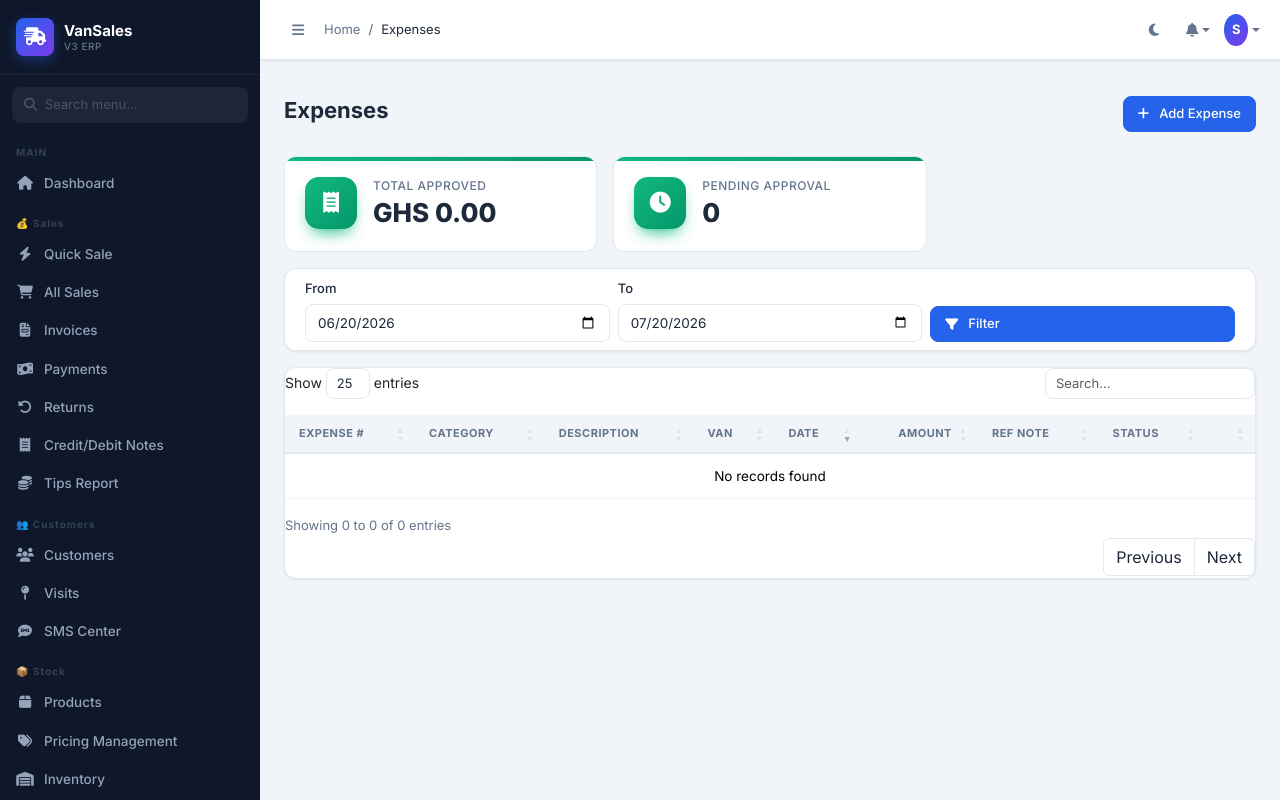
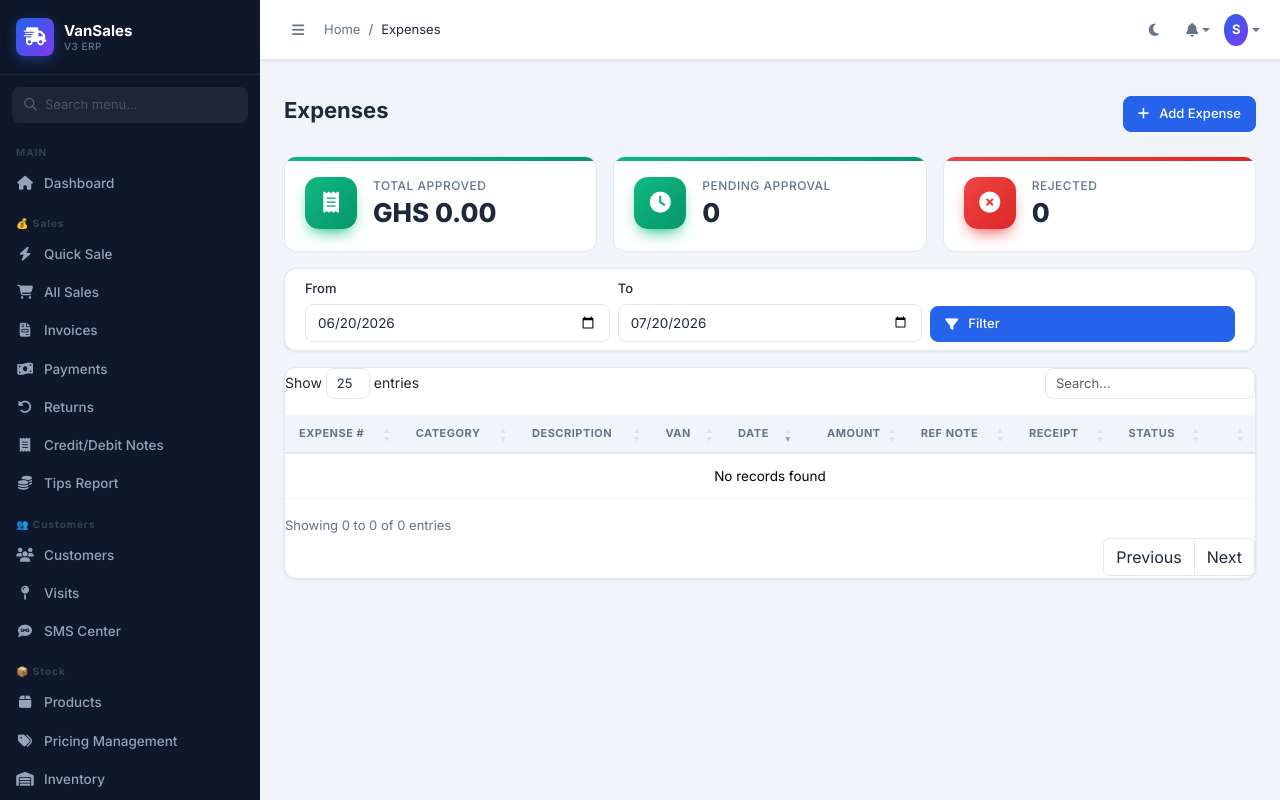
Before and after one commit to itmhikizaro08-hub/van-sale-v3, a Flask app: page /expenses/ in a window 1280 px wide. Run offline with Flask 3, Linux system fonts and the light colour scheme; a user stored in the database is signed in; data comes from the database, SQL or seed files in the repository; data that the repository does not hold is empty; some libraries are stand-ins or nearby versions.

Commit message:
Upgrade Expenses: add reject, wire up receipt photo upload
Added the missing reject() route - Expense's status column already
documented 'rejected' as a valid value in its own comment, but nothing
in the app ever set it, so an approver could only ever approve an
expense, never reject one. Also added a guard against double-processing
an already-approved/rejected expense on both approve() and reject().

Wired up the receipt_image field using the app's existing upload
helper (services/uploads.py's save_upload(), the same pattern already
used for company logo/avatar uploads) - the model field existed but
nothing ever read or wrote it, so a receipt photo could never actually
be attached to an expense despite the field being right there.

Also added a Rejected stat card and a Receipt column/link to the list
page.

Co-Authored-By: Claude Sonnet 5 <noreply@anthropic.com>

```diff
--- a/routes/expenses.py
+++ b/routes/expenses.py
@@ -5,6 +5,7 @@ from app import db
 from models.notification import Expense
 from models.van import Van
 from services.sequence import next_expense_number
+from services.uploads import save_upload
 
 expenses_bp = Blueprint('expenses', __name__)
 
@@ -31,9 +32,10 @@ def index():
 
     total_approved = round(sum(e.amount for e in expenses if e.status == 'approved'), 2)
     pending_count = sum(1 for e in expenses if e.status == 'pending')
+    rejected_count = sum(1 for e in expenses if e.status == 'rejected')
 
     return render_template('expenses/index.html', expenses=expenses, total=total_approved,
-        pending_count=pending_count, start=start, end=end)
+        pending_count=pending_count, rejected_count=rejected_count, start=start, end=end)
 
 
 @expenses_bp.route('/add', methods=['GET', 'POST'])
@@ -45,6 +47,7 @@ def add():
 
     vans = Van.query.filter_by(status='active').all()
     if request.method == 'POST':
+        receipt_path = save_upload(request.files.get('receipt_image'), 'receipts')
         expense = Expense(
             expense_number=next_expense_number(),
             category=request.form['category'],
@@ -52,6 +55,7 @@ def add():
             amount=float(request.form.get('amount') or 0),
             van_id=request.form.get('van_id') or None,
             reference_note=request.form.get('reference_note'),
+            receipt_image=receipt_path,
             created_by_id=current_user.id
         )
         db.session.add(expense)
@@ -67,7 +71,23 @@ def approve(expense_id):
     if not current_user.can_approve_module('expenses'):
         return jsonify({'error': 'Permission denied'}), 403
     expense = Expense.query.get_or_404(expense_id)
+    if expense.status != 'pending':
+        return jsonify({'error': 'Already processed'}), 400
     expense.status = 'approved'
     expense.approved_by_id = current_user.id
     db.session.commit()
     return jsonify({'success': True})
+
+
+@expenses_bp.route('/<int:expense_id>/reject', methods=['POST'])
+@login_required
+def reject(expense_id):
+    if not current_user.can_approve_module('expenses'):
+        return jsonify({'error': 'Permission denied'}), 403
+    expense = Expense.query.get_or_404(expense_id)
+    if expense.status != 'pending':
+        return jsonify({'error': 'Already processed'}), 400
+    expense.status = 'rejected'
+    expense.approved_by_id = current_user.id
+    db.session.commit()
+    return jsonify({'success': True})
--- a/templates/expenses/add.html
+++ b/templates/expenses/add.html
@@ -1,7 +1,7 @@
 {% extends 'base.html' %}{% block title %}Add Expense{% endblock %}{% block content %}
 <div class="page-header"><h1 class="page-title">Add Expense</h1></div>
 <div class="row justify-content-center"><div class="col-md-6">
-<form method="POST"><div class="card"><div class="card-body">
+<form method="POST" enctype="multipart/form-data"><div class="card"><div class="card-body">
   <div class="mb-3"><label class="form-label">Category *</label>
     <select name="category" class="form-select" required>
       {% for c in categories %}<option value="{{ c }}">{{ c|replace('_',' ')|title }}</option>{% endfor %}
@@ -11,6 +11,7 @@
   <div class="mb-3"><label class="form-label">Van</label><select name="van_id" class="form-select"><option value="">— No Van —</option>{% for v in vans %}<option value="{{ v.id }}">{{ v.van_number }}</option>{% endfor %}</select></div>
   <div class="mb-3"><label class="form-label">Description</label><textarea name="description" class="form-control" rows="2"></textarea></div>
   <div class="mb-3"><label class="form-label"><i class="fas fa-book text-info me-1"></i>Reference Note</label><input type="text" name="reference_note" class="form-control" placeholder="e.g. Receipt #45, Fuel slip"><div class="form-text"><i class="fas fa-info-circle text-info me-1"></i>Link to your physical records.</div></div>
+  <div class="mb-2"><label class="form-label"><i class="fas fa-camera text-info me-1"></i>Receipt Photo</label><input type="file" name="receipt_image" class="form-control" accept="image/*"></div>
 </div><div class="card-footer d-flex gap-2">
   <button type="submit" class="btn btn-primary"><i class="fas fa-save me-1"></i>Submit Expense</button>
   <a href="{{ url_for('expenses.index') }}" class="btn btn-outline-secondary">Cancel</a>
--- a/templates/expenses/index.html
+++ b/templates/expenses/index.html
@@ -18,6 +18,11 @@
       <div><div class="stat-label">Pending Approval</div><div class="stat-value">{{ pending_count }}</div></div>
     </div>
   </div>
+  <div class="col-6 col-md-4">
+    <div class="stat-card danger"><div class="stat-icon"><i class="fas fa-times-circle"></i></div>
+      <div><div class="stat-label">Rejected</div><div class="stat-value">{{ rejected_count }}</div></div>
+    </div>
+  </div>
 </div>
 
 <div class="card mb-3"><div class="card-body py-2">
@@ -30,7 +35,7 @@
 
 <div class="card"><div class="card-body p-0"><div class="table-responsive">
 <table class="table table-hover dt-table mb-0" id="expTable">
-  <thead><tr><th>Expense #</th><th>Category</th><th>Description</th><th>Van</th><th>Date</th><th class="text-end">Amount</th><th>Ref Note</th><th>Status</th><th></th></tr></thead>
+  <thead><tr><th>Expense #</th><th>Category</th><th>Description</th><th>Van</th><th>Date</th><th class="text-end">Amount</th><th>Ref Note</th><th>Receipt</th><th>Status</th><th></th></tr></thead>
   <tbody>
     {% for e in expenses %}
     <tr>
@@ -41,10 +46,14 @@
       <td class="text-muted fs-12">{{ e.created_at.strftime('%d %b %Y') if e.created_at else '' }}</td>
       <td class="text-end fw-600">GHS {{ "%.2f"|format(e.amount) }}</td>
       <td>{% if e.reference_note %}<span class="ref-note-badge"><i class="fas fa-book me-1"></i>{{ e.reference_note[:20] }}</span>{% else %}<span class="text-muted fs-12">—</span>{% endif %}</td>
+      <td>{% if e.receipt_image %}<a href="{{ url_for('uploads', filename=e.receipt_image) }}" target="_blank" class="btn btn-icon btn-sm btn-outline-info" title="View receipt"><i class="fas fa-image"></i></a>{% else %}<span class="text-muted fs-12">—</span>{% endif %}</td>
       <td><span class="badge {{ e.status_badge }}">{{ e.status|title }}</span></td>
       <td>
         {% if e.status == 'pending' and current_user.can_approve_module('expenses') %}
-        <button class="btn btn-icon btn-sm btn-outline-success" data-action-url="{{ url_for('expenses.approve', expense_id=e.id) }}" data-confirm="Approve this expense?" data-success-msg="Expense approved."><i class="fas fa-check"></i></button>
+        <div class="d-flex gap-1">
+          <button class="btn btn-icon btn-sm btn-outline-success" data-action-url="{{ url_for('expenses.approve', expense_id=e.id) }}" data-confirm="Approve this expense?" data-success-msg="Expense approved."><i class="fas fa-check"></i></button>
+          <button class="btn btn-icon btn-sm btn-outline-danger" data-action-url="{{ url_for('expenses.reject', expense_id=e.id) }}" data-confirm="Reject this expense?" data-success-msg="Expense rejected."><i class="fas fa-times"></i></button>
+        </div>
         {% endif %}
       </td>
     </tr>
```
